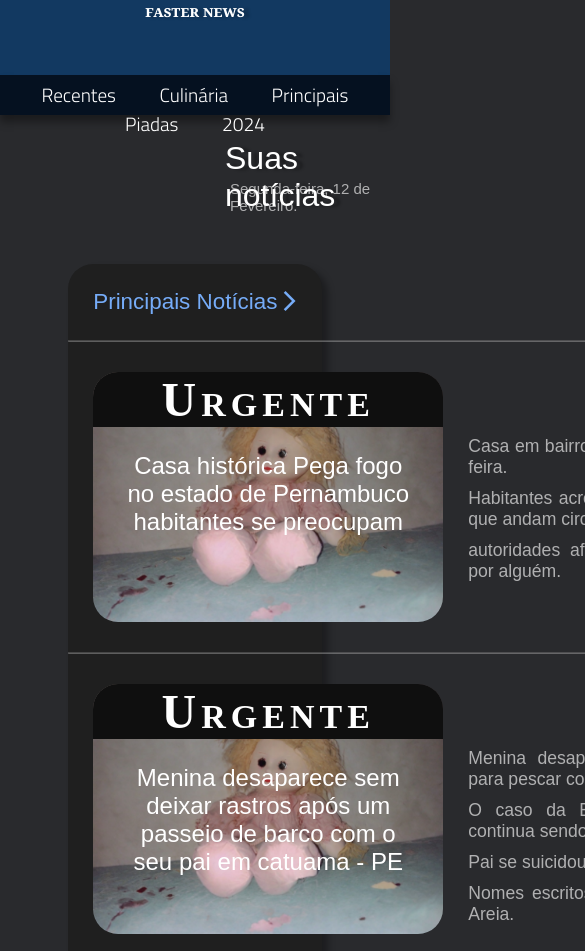
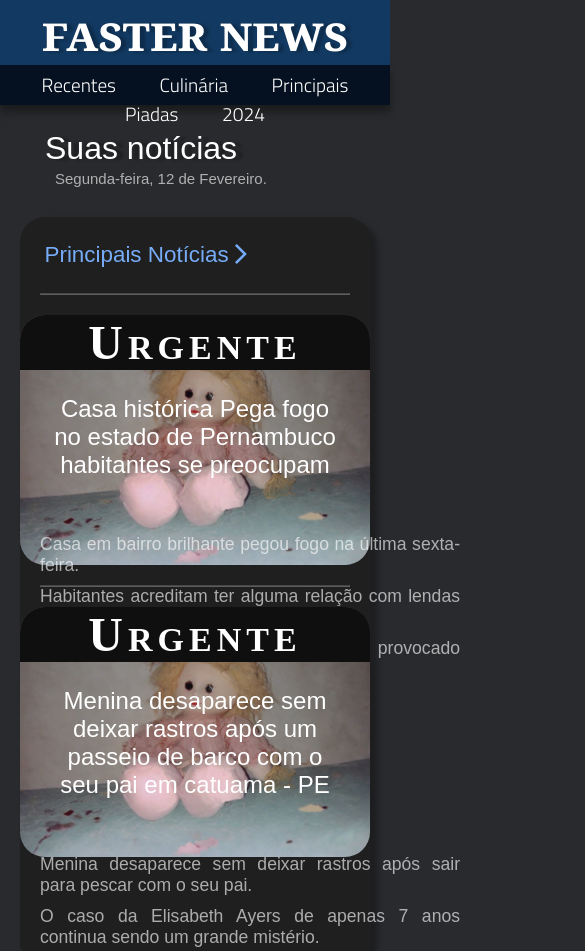
Before and after one commit to CarlosGabrielRocha/arg, a plain HTML site: page faster_news/index.html in a window 390 px wide. Shown: the top 951 px of the page, 585 px wide, since content can reach past the window. Drawn offline with nearby package versions, Linux system fonts and the light colour scheme.

Commit message:
faster news / principais Vmobile

```diff
--- a/faster_news/css/mobile.css
+++ b/faster_news/css/mobile.css
@@ -1 +1,37 @@
 @charset "UTF-8";
+
+header {
+    height: 65px;
+}
+
+header h1 {
+    font-size: 3em;
+}
+
+h1#suasnoticias {
+    margin-left: 20px;
+}
+
+div#data {
+    margin-left: 55px;
+    top: 170px;
+}
+
+main {
+    width: 90vw;
+}
+
+hr {
+    width: 79vw;
+}
+
+section.logo {
+  margin: auto;
+  margin-top: 20px;
+  margin-bottom: 20px;
+}
+
+div.info {
+    position: static;
+    display: block;
+}
--- a/faster_news/css/style.css
+++ b/faster_news/css/style.css
@@ -45,7 +45,7 @@ header {
 }
 
 header h1 {
-    font-size: 4vw;
+    font-size: 3.5em;
     text-align: center;
     text-shadow: 5px 1px 3px rgba(0, 0, 0, 0.24);
     color: white;
@@ -72,13 +72,21 @@ nav > a{
     color: white;
 }
 
+h1.title {
+    padding: 25px;
+    margin-left: 140px;
+    font-size: 2em;
+    font-weight: normal;
+    color:white;
+    text-shadow: 6px 1px 3px rgba(0, 0, 0, 0.322);
+}
+
 h1#suasnoticias {
     position: relative;
     margin-left: 200px;
 }
 
 div#data {
-
     position: absolute;
     top: 180px;
     margin-left: 230px;
@@ -112,7 +120,7 @@ span.material-symbols-outlined {
 }
 
 hr {
-    width: 835px;
+    width: 61vw;
     margin: auto;
     border-color: rgba(255, 255, 255, 0.281);
 }
@@ -191,15 +199,6 @@ div.info p:hover {
 
 div.info p:active {
     color: yellow;
-}
-
-h1.title {
-    padding: 25px;
-    margin-left: 140px;
-    font-size: 2em;
-    font-weight: normal;
-    color:white;
-    text-shadow: 6px 1px 3px rgba(0, 0, 0, 0.322);
 }
 
 .subtitle {
--- a/faster_news/index.html
+++ b/faster_news/index.html
@@ -4,8 +4,8 @@
     <meta charset="UTF-8">
     <meta name="viewport" content="width=device-width, initial-scale=1.0">
     <title>Faster News</title>
-    <link rel="stylesheet" href="css/style.css">
-    <link rel="stylesheet" href="css/mobile.css" media="screen" and (min-width: 600px) and (max-width:768px)>
+    <link rel="stylesheet" href="css/style.css" media="all">
+    <link rel="stylesheet" href="css/mobile.css" media="screen and  (max-width: 768px)">
     <link rel="stylesheet" href="https://fonts.googleapis.com/css2?family=Material+Symbols+Outlined:opsz,wght,FILL,GRAD@20..48,100..700,0..1,-50..200" />
 </head>
 <body>
```
